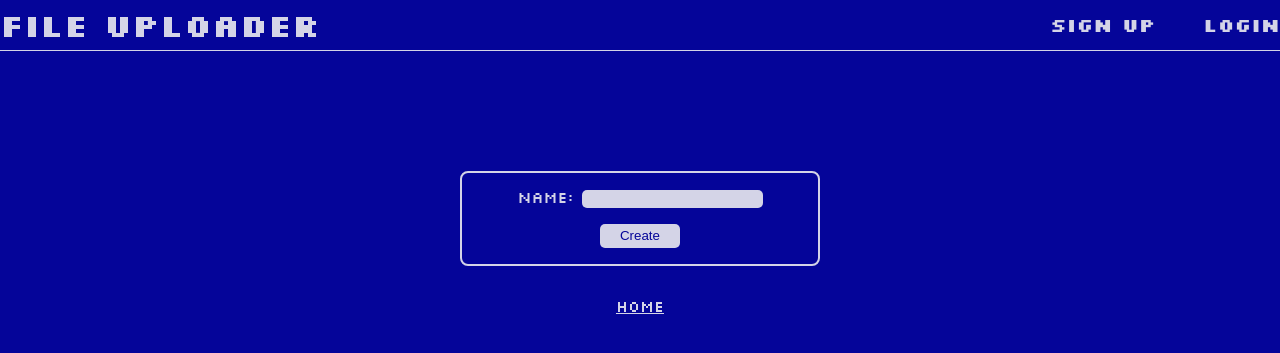
After one commit to Aquilaruspante/odin-file-uploader, a Node server app: template views/new-folder.ejs in a window 1280 px wide. The commit adds this page. Shown: the top 353 px of the page. Run offline with Node 20, Linux system fonts and the light colour scheme; the template is opened without the code that fills it, so the values that code supplies are empty; some libraries are stand-ins or nearby versions.

Commit message:
feat(folder): add new-folder route, controller and query

```diff
--- a/package.json
+++ b/package.json
@@ -25,6 +25,7 @@
     "ejs": "^7.0.2",
     "express": "^5.3.0",
     "express-session": "^1.19.0",
+    "express-validator": "^7.3.2",
     "passport": "^0.7.0",
     "passport-local": "^1.0.0",
     "pg": "^8.23.1"
--- a/public/styles.css
+++ b/public/styles.css
@@ -256,3 +256,16 @@ button:hover {
     background-color: rgb(33, 33, 202);
     transition: 0.6s;
 }
+
+.new-folder-form {
+    display: flex;
+    flex-direction: column;
+    justify-content: space-evenly;
+    align-items: center;
+    gap: 16px;
+}
+
+.create-folder-input {
+    display: flex;
+    justify-content: space-between;
+}
--- a/routes/foldersRoute.js
+++ b/routes/foldersRoute.js
@@ -3,6 +3,10 @@ const folderControllers = require('../controllers/folderControllers');
 
 const router = new Router();
 
+router.get('/new', folderControllers.folderCreateGet);
+
 router.get('/:id', folderControllers.folderGet);
 
+router.post('/', folderControllers.folderCreatePost);
+
 module.exports = router;
--- a/views/folder.ejs
+++ b/views/folder.ejs
@@ -1,5 +1,6 @@
 <%- include('./header.ejs') %>
 
+<h2><%= folder.name %></h2>
 <% if (!folder.files.length) { %>
     <p id="no-files-message">No files in this folder yet...</p>
 <% } else { %>
--- /dev/null
+++ b/views/new-folder.ejs
@@ -0,0 +1,12 @@
+<%- include('./header.ejs') %>
+
+<form action="/folders" method="POST" class="new-folder-form">
+    <div id="create-folder-input">
+        <label for="name">Name:</label>
+        <input type="text" name="name" id="name">
+    </div>
+    <button id="create-folder-button">Create</button>
+</form>
+<p class="home-link"><a href="/" class="home-link">Home</a></p>
+
+<%- include('./footer.ejs') %>
```
Also changed, not shown: controllers/folderControllers.js (+12 -0 lines), db/queries.js (+7 -0 lines), 1 other file.
